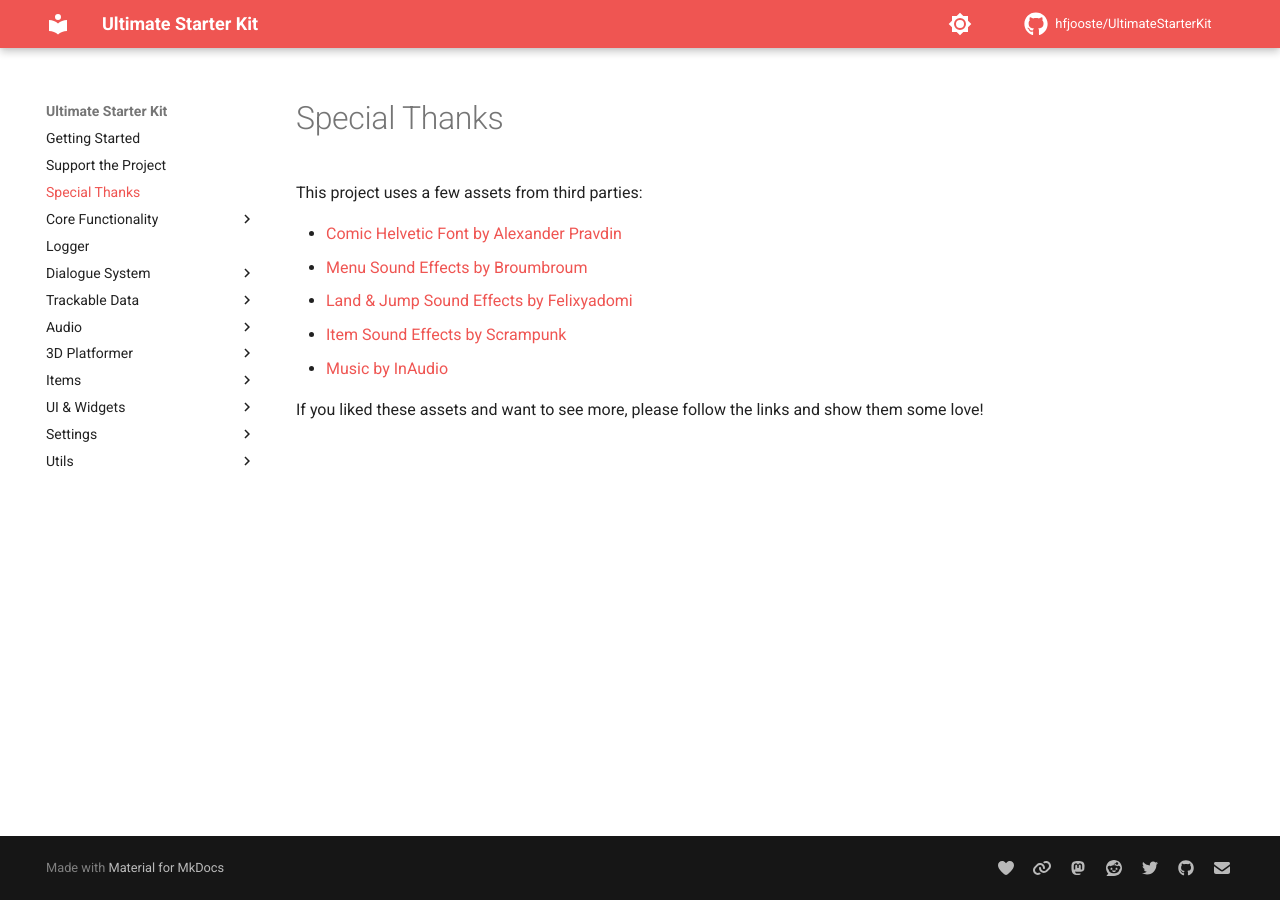
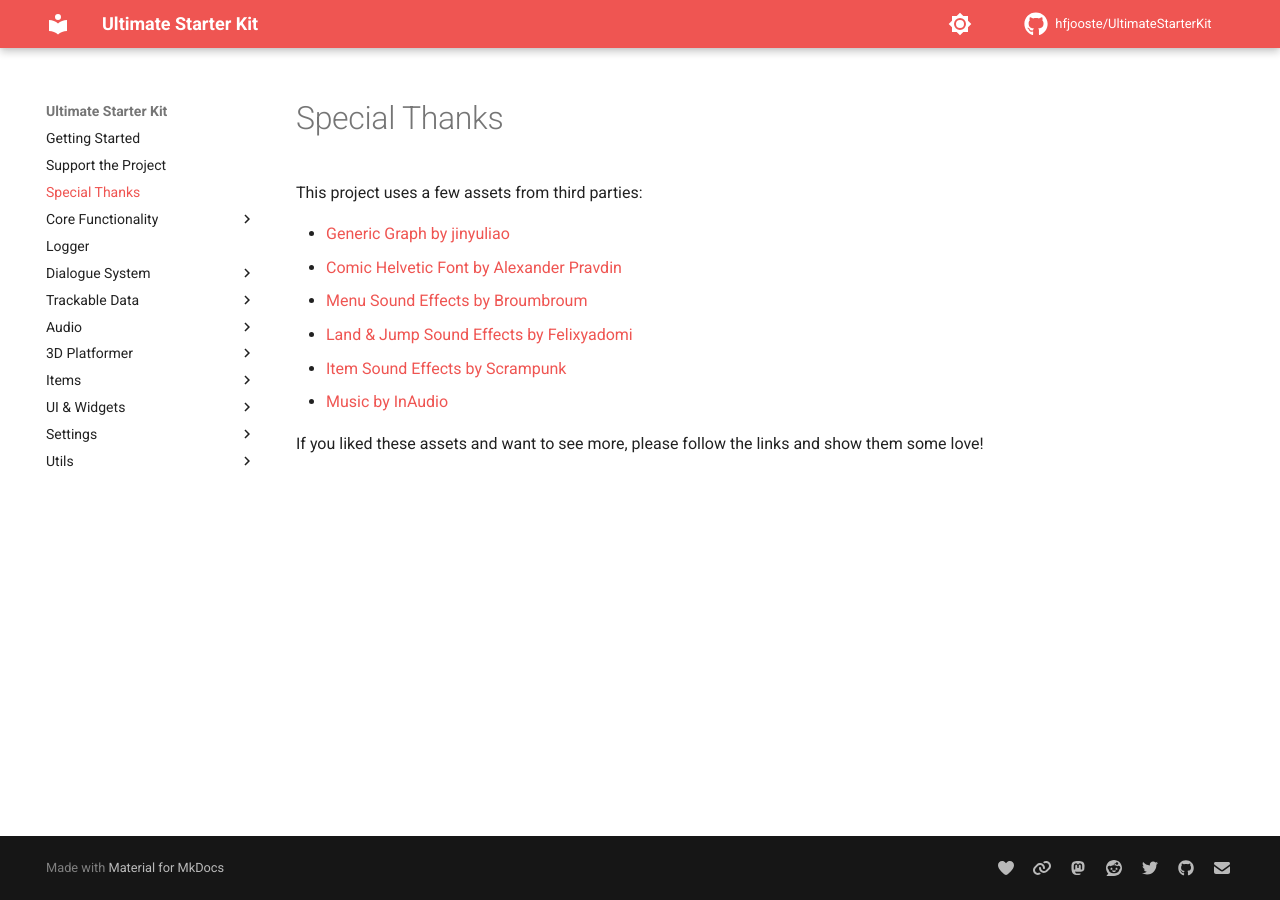
Before and after one commit to hfjooste/UltimateStarterKit, an MkDocs documentation site: the page built from docs/specialthanks.md, in a window 1280 px wide. Built offline with MkDocs 1.6.1 and Material for MkDocs 9.7.7, drawn with Linux system fonts in a browser that asks for light colours; comment, search, counter and statistics services are not loaded.

Commit message:
Updated documentation

```diff
--- a/docs/specialthanks.md
+++ b/docs/specialthanks.md
@@ -3,6 +3,7 @@
 This project uses a few assets from third parties:
 
 <ul>
+    <li><a href="https://github.com/jinyuliao/GenericGraph" target="_blank">Generic Graph by jinyuliao</a></li>
     <li><a href="https://www.behance.net/pravdin" target="_blank">Comic Helvetic Font by Alexander Pravdin</a></li>
     <li><a href="https://freesound.org/people/broumbroum/" target="_blank">Menu Sound Effects by Broumbroum</a></li>
     <li><a href="https://freesound.org/people/felixyadomi/" target="_blank">Land & Jump Sound Effects by Felixyadomi</a></li>
```
Also changed, not shown: README.md (+1 -0 lines).
